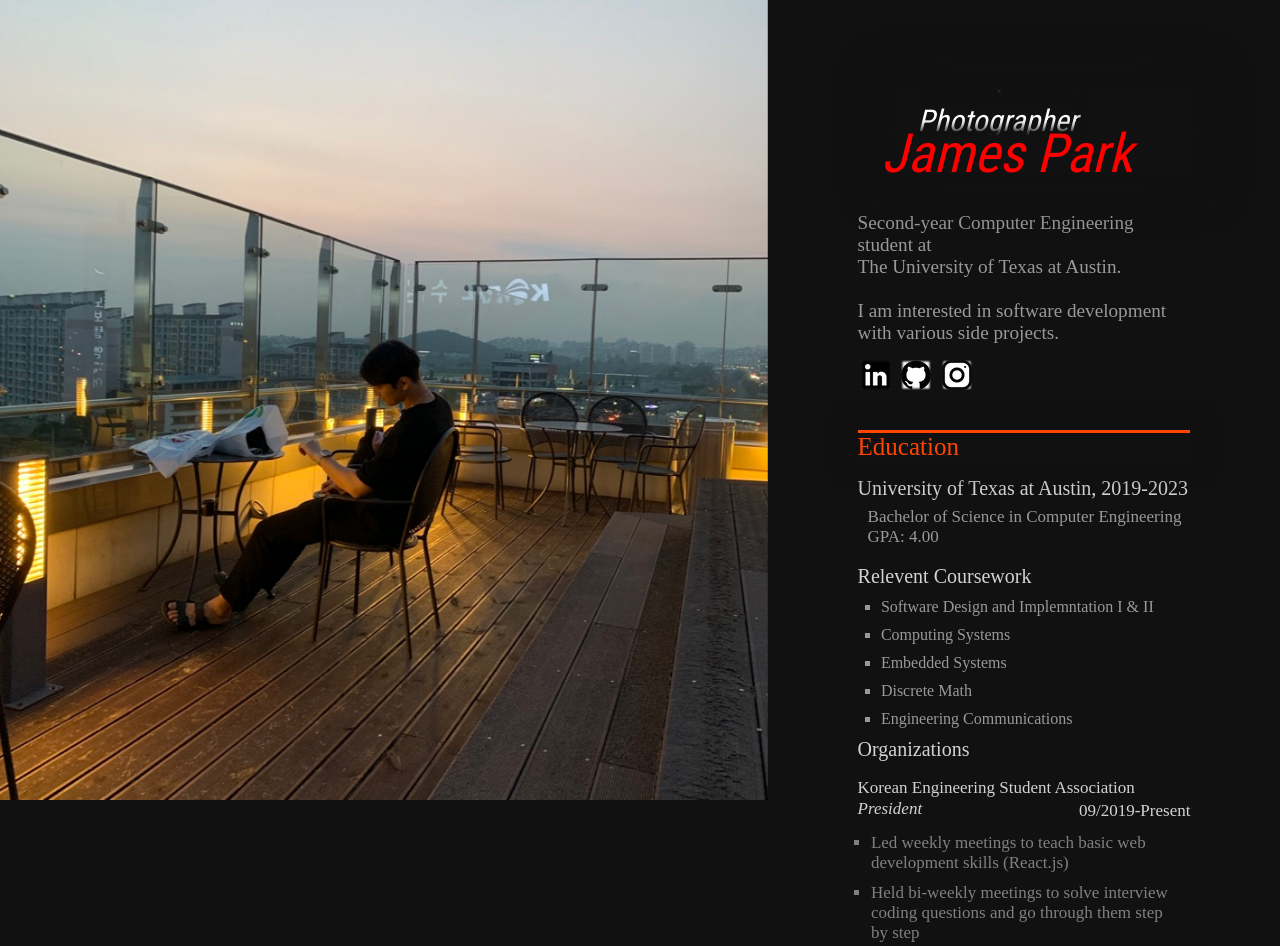
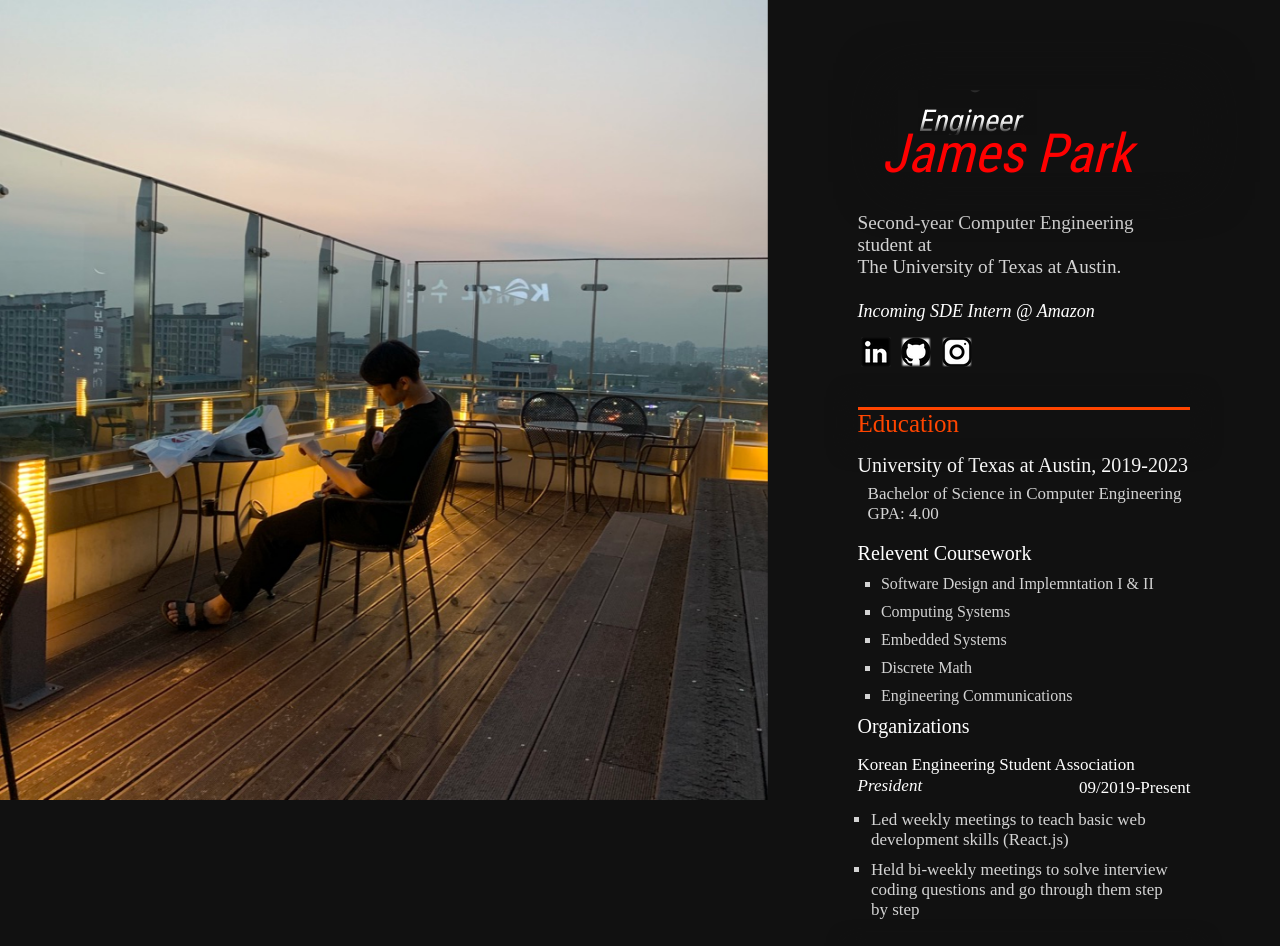
Before and after one commit to jamesjpark/resume, a plain HTML site: page index.html in a window 1280 px wide. Shown: the top 946 px of the page. Drawn offline with Linux system fonts and the light colour scheme.

Commit message:
job update

```diff
--- a/index.html
+++ b/index.html
@@ -17,8 +17,8 @@
                     <div class = "name-job">
                         <ul class="name-job-list">
                                     <li>Student</li>
-                                    <li>Developer</li>
-                                    <li>Photographer</li>
+                                    <li>Designer</li>
+                                    <li>Engineer</li>
                                     <li>Student</li>
                         </ul>
                     </div>
@@ -27,7 +27,8 @@
 
                 </div>
                 <p class="myself">Second-year Computer Engineering student at<br> The University of Texas at Austin. <br><br>
-                    I am interested in software development with various side projects.</p>
+                    </p>
+                    <span class = "title">Incoming SDE Intern @ Amazon</span>
 
                      <div class="icons">
                          <a class="linkedin" href="https://www.linkedin.com/in/joonha-park/">LinkedIn</a>
--- a/style.css
+++ b/style.css
@@ -38,10 +38,10 @@ a{
 
 body {
     background-color: #111;
-    color: #999;
+    color: lightgrey;
 }
 .description{
-    color: grey;
+    color: lightgrey;
 }
 .portrait {
     background-image : url(images/profile1.jpeg);
@@ -191,7 +191,7 @@ background: linear-gradient(90deg, rgba(255,59,59,1) 0%, rgba(251,160,77,1) 50%,
 
 .experience{
     padding-top : 5%;
-    color : lightgrey;
+    color : white;
     font-size : 20px;
 
 }
@@ -200,11 +200,11 @@ background: linear-gradient(90deg, rgba(255,59,59,1) 0%, rgba(251,160,77,1) 50%,
     font-size : 18px;
     padding-top : 0.5%;
     padding-bottom : 0.5%;
-    color : lightgrey;
+    color : white;
 }
 .year{
     font-size : 18px;
-    color : lightgrey;
+    color : white;
     text-align : right;
     margin-top : -1.25em;
     padding-bottom : 0.5%;
@@ -219,7 +219,7 @@ background: linear-gradient(90deg, rgba(255,59,59,1) 0%, rgba(251,160,77,1) 50%,
 
 }
 .description li a{
-    color : lightgrey;
+    color : white;
 }
 .list{
     margin-top : 5%;
@@ -245,7 +245,7 @@ background: linear-gradient(90deg, rgba(255,59,59,1) 0%, rgba(251,160,77,1) 50%,
     padding-top :5%;
 }
 .intro h3{
-    color:lightgrey;
+    color:white;
     font-size : 20px;
 }
 .intro h4{
```
